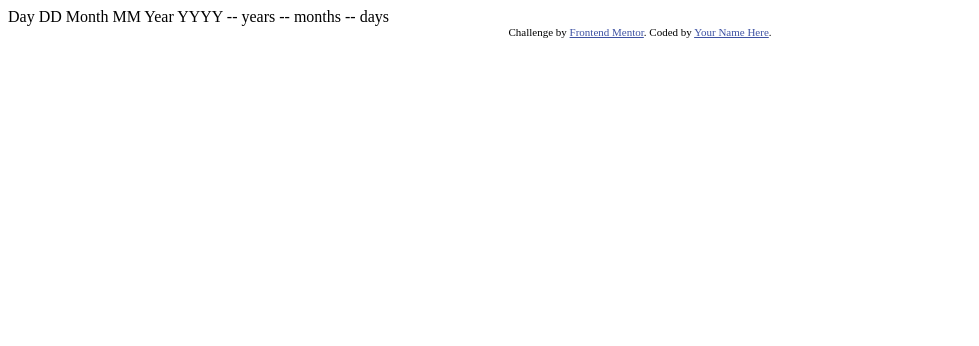
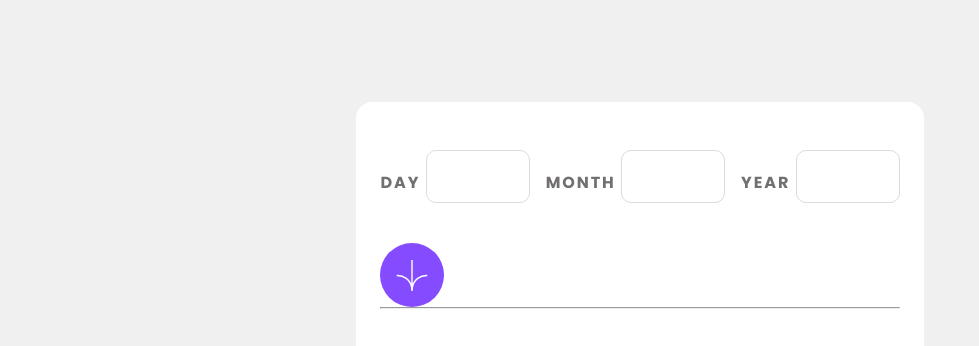
Before and after one commit to AidenNateLuk/age-calculator-app, a plain HTML site: page index.html in a window 1280 px wide. Shown: the top 346 px of the page, without its empty margins (0-979 px from the left). Drawn offline with Linux system fonts and the light colour scheme.

Commit message:
HTML CSS and JS work

```diff
--- /dev/null
+++ b/app.js
@@ -0,0 +1,29 @@
+function calculateAgeDifference(event) {
+  event.preventDefault();
+
+  const inputDay = document.getElementById("input-day").value;
+  const inputMonth = document.getElementById("input-month").value;
+  const inputYear = document.getElementById("input-year").value;
+
+  const { year, month, day } = getCurrentDate();
+
+  let ageYear = year - inputYear;
+  let ageMonth = month - inputMonth;
+  let ageDay = day - inputDay;
+
+  let dayOutputTemplate = document.getElementById("day-output-template");
+  let monthOutputTemplate = document.getElementById("month-output-template");
+  let yearOutputTemplate = document.getElementById("year-output-template");
+
+  yearOutputTemplate.innerHTML = `${ageYear} years`;
+  monthOutputTemplate.innerHTML = `${ageMonth} months`;
+  dayOutputTemplate.innerHTML = `${ageDay} days`;
+}
+
+function getCurrentDate() {
+  const currentDate = new Date();
+  const currentYear = currentDate.getFullYear();
+  const currentMonth = currentDate.getMonth() + 1;
+  const currentDay = currentDate.getDate();
+  return { year: currentYear, month: currentMonth, day: currentDay };
+}
--- a/index.html
+++ b/index.html
@@ -1,37 +1,74 @@
-<!DOCTYPE html>
 <html lang="en">
-<head>
-  <meta charset="UTF-8">
-  <meta name="viewport" content="width=device-width, initial-scale=1.0"> <!-- displays site properly based on user's device -->
+  <head>
+    <meta charset="UTF-8" />
+    <meta name="viewport" content="width=device-width, initial-scale=1.0" />
+    <title>Document</title>
+    <link rel="stylesheet" href="styles.css" />
+    <link
+      href="https://fonts.googleapis.com/css2?family=Inter:wght@400;700;800&family=Poppins:ital,wght@0,700;1,400;1,800&family=Roboto:ital,wght@0,400;0,700;1,400;1,700&family=Work+Sans:wght@700&display=swap"
+      rel="stylesheet"
+    />
+  </head>
+  <body>
+    <div class="card">
+      <div class="input-container">
+        <div class="date-input day">
+          <label for="input-day"
+            >Day
+            <input
+              id="input-day"
+              min="1"
+              max="31"
+              class="date"
+              type="number"
+              required
+            />
+          </label>
+        </div>
+        <div class="date-input month">
+          <label for="input-month"
+            >Month
+            <input
+              id="input-month"
+              min="1"
+              max="12"
+              class="date"
+              type="number"
+              required
+            />
+          </label>
+        </div>
+        <div class="date-input year">
+          <label for="input-year"
+            >Year
+            <input
+              id="input-year"
+              min="1"
+              max="2007"
+              class="date"
+              type="number"
+              required
+            />
+          </label>
+        </div>
+      </div>
 
-  <link rel="icon" type="image/png" sizes="32x32" href="./assets/images/favicon-32x32.png">
+      <button class="cta" onclick="calculateAgeDifference(event)"></button>
 
-  <title>Frontend Mentor | Age calculator app</title>
+      <hr />
 
-  <!-- Feel free to remove these styles or customise in your own stylesheet 👍 -->
-  <style>
-    .attribution { font-size: 11px; text-align: center; }
-    .attribution a { color: hsl(228, 45%, 44%); }
-  </style>
-</head>
-<body>
-
-  Day
-  DD
-
-  Month
-  MM
-
-  Year
-  YYYY
-
-  -- years
-  -- months
-  -- days
-
-  <div class="attribution">
-    Challenge by <a href="https://www.frontendmentor.io?ref=challenge" target="_blank">Frontend Mentor</a>.
-    Coded by <a href="#">Your Name Here</a>.
-  </div>
-</body>
+      <div class="output-container">
+        <div class="date-output year">
+          <h1 id="year-output-template">years</h1>
+        </div>
+        <div class="date-output month">
+          <h1 id="month-output-template">months</h1>
+        </div>
+        <div class="date-output day">
+          <h1 id="day-output-template">days</h1>
+        </div>
+      </div>
+    </div>
+    <script src="app.js"></script>
+  </body>
 </html>
--- /dev/null
+++ b/styles.css
@@ -0,0 +1,120 @@
+* {
+  padding: 0;
+  margin: 0;
+  font-family: "Poppins", "Sans-Serif";
+}
+body {
+  background-color: hsl(0, 0%, 94%);
+  height: 100vh;
+  width: 100vw;
+  display: flex;
+  justify-content: center;
+  align-items: center;
+  .card {
+    background-color: white;
+    padding: 1.5rem;
+    border-radius: 1rem 1em 5rem 1rem;
+    overflow: hidden;
+    .input-container {
+      padding-top: 1.5rem;
+      display: flex;
+      flex-direction: row;
+      padding-bottom: 2.5rem;
+      gap: 1rem;
+      .date-input {
+        display: flex;
+        flex-direction: column;
+        label {
+          color: hsl(0, 1%, 44%);
+          font-weight: 600;
+          letter-spacing: 0.12rem;
+          text-transform: uppercase;
+        }
+        input {
+          font-size: 32px;
+          border-radius: 10px;
+          border: 1px solid hsl(0, 0%, 86%);
+          width: 6.5rem;
+          padding: 0.1rem;
+          -webkit-appearance: textfield;
+          -moz-appearance: textfield;
+          appearance: textfield;
+        }
+        input:hover,
+        input:active,
+        input::-webkit-inner-spin-button {
+          -webkit-appearance: none;
+          cursor: pointer;
+        }
+        input:required::after {
+          color: red;
+          content: "This field is required.";
+        }
+        #input-day:invalid::after {
+          content: "Must be a valid day";
+          color: red;
+        }
+        #input-month:invalid::after {
+          content: "Must be a valid month";
+          color: red;
+        }
+        #input-month:invalid::after {
+          content: "Must be a valid year";
+          color: red;
+        }
+      }
+    }
+    .img-div {
+      display: flex;
+      justify-content: center;
+      align-items: center;
+      padding-top: 1rem;
+      hr {
+        background-color: hsl(0, 0%, 86%);
+        opacity: 0.2;
+        width: 100%;
+        z-index: 0;
+      }
+      img {
+        position: absolute;
+        height: 2rem;
+        background-color: hsl(259, 100%, 65%);
+        border-radius: 100%;
+        padding: 1rem;
+        z-index: 1;
+      }
+      img:active,
+      img:hover {
+        cursor: pointer;
+      }
+    }
+    .output-container {
+      display: flex;
+      flex-direction: column;
+      justify-content: center;
+      align-items: center;
+      font-size: 2rem;
+      font-weight: 800;
+      padding-top: 2.5rem;
+      padding-bottom: 2.5rem;
+      template {
+        color: hsl(259, 100%, 65%);
+      }
+      template:invalid:required::after {
+        content: "- -";
+      }
+    }
+  }
+}
+
+.cta {
+  height: 4rem;
+  width: 4rem;
+  background-color: hsl(259, 100%, 65%);
+  background-image: url("./assets/images/icon-arrow.svg");
+  background-position: center;
+  background-size: 50%;
+  background-repeat: no-repeat;
+  border-radius: 50%;
+  border: none;
+}
```
